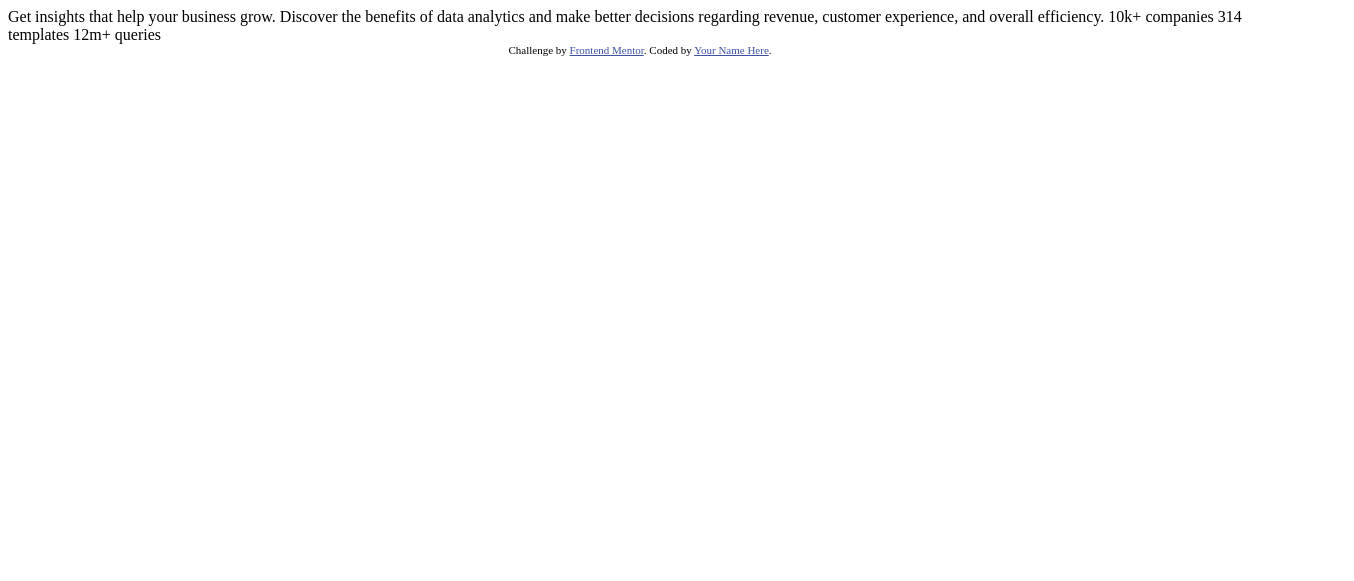
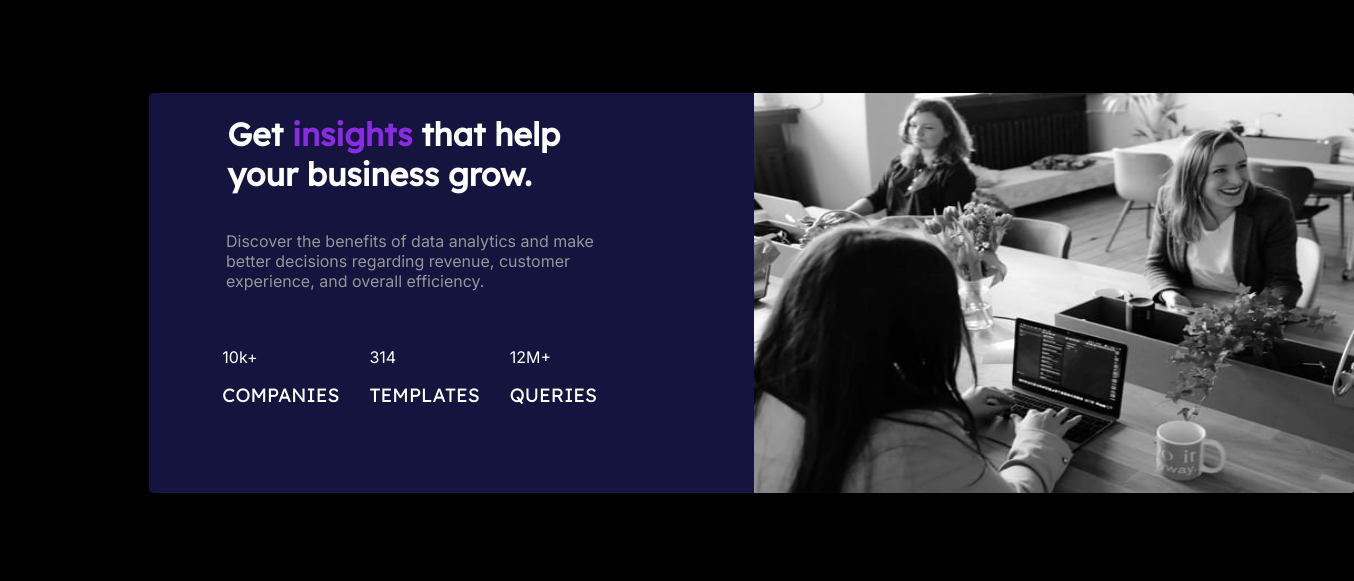
Before and after one commit to ZeusPod/cardchallengefm, a plain HTML site: page index.html in a window 1280 px wide. Shown: the whole page, 1354 px wide, since content can reach past the window. Drawn offline with Linux system fonts and the light colour scheme.

Commit message:
some styles add

```diff
--- /dev/null
+++ b/css/style.css
@@ -0,0 +1,84 @@
+@import url('https://fonts.googleapis.com/css2?family=Inter&family=Lexend+Deca&display=swap');
+
+body{
+    background-color: rgb(0, 0, 0);
+    padding: 5px;
+    width: 800px;
+    margin-left: 5%;
+
+}
+
+
+.card{
+    background-color: #14143f ;
+    border-radius: 1%;
+    display:flex;
+    padding-left: 25%;
+    margin:80px
+
+}
+
+.title{
+    color: white;
+    font-family: 'Lexend Deca', sans-serif;
+    margin:-28%;
+    margin-top:10px;
+    margin-left: -30%;
+
+}
+
+
+
+.txt1{
+    color: rgb(151, 150, 150);
+    font-family: 'Inter', sans-serif;
+    margin-left: -5px;
+    font-size: medium;
+}
+
+.count{
+    display: flex;
+    margin-left:-35%;
+    word-spacing: 1px;
+    margin-top: 25px;
+}
+
+.text{
+    color: white;
+    font-family: 'Lexend Deca', sans-serif;
+    font-size:larger;
+    margin-top: 15px;
+}
+
+.num{
+    color: white;
+    font-family: 'Inter', sans-serif;
+}
+
+
+span{
+    color: blueviolet;
+}
+
+.number{
+    padding: 15px;
+}
+
+.imagen1{
+    display:flex-end;
+    height: 400px;
+
+}
+
+.img1{
+    border-radius: 0px 3px 3px 0px;
+    width: 600px;
+    height:400px;
+
+
+}
+
+.descripcion{
+    margin-left: -118px;
+    margin-top: 150px;
+}
--- a/index.html
+++ b/index.html
@@ -1,33 +1,60 @@
 <!DOCTYPE html>
 <html lang="en">
-<head>
-  <meta charset="UTF-8">
-  <meta name="viewport" content="width=device-width, initial-scale=1.0"> <!-- displays site properly based on user's device -->
+  <head>
+    <meta charset="UTF-8" />
+    <meta name="viewport" content="width=device-width, initial-scale=1.0" />
+    <link rel="stylesheet" href="/css/style.css" />
+    <!-- displays site properly based on user's device -->
 
-  <link rel="icon" type="image/png" sizes="32x32" href="./images/favicon-32x32.png">
+    <link
+      rel="icon"
+      type="image/png"
+      sizes="32x32"
+      href="./images/favicon-32x32.png"
+    />
 
-  <title>Frontend Mentor | Stats preview card component</title>
+    <title>Frontend Mentor | Stats preview card component</title>
 
-  <!-- Feel free to remove these styles or customise in your own stylesheet 👍 -->
-  <style>
-    .attribution { font-size: 11px; text-align: center; }
-    .attribution a { color: hsl(228, 45%, 44%); }
-  </style>
-</head>
-<body>
+    <body>
+     <!-- Card body -->
+     <div class="card">
+      <!-- tilte -->
+      <div>
+        <div class="title">
+          <h1>Get <span>insights</span> that help <br> your business grow.</h1>
+        </div>
+        <!-- descripcion -->
+         <div class="descripcion">
+          <p class="txt1">
+             Discover the benefits of data analytics and make <br> better decisions
+             regarding revenue, customer <br>  experience, and overall efficiency.
+          </p>
+        </div>
+        <div>
+          <div class="count">
+            <div class="number">
+              <p class="num"> 10k+ </p>
+            <p class="text"> COMPANIES </p>
+            </div>
 
-  Get insights that help your business grow.
+            <div class="number">
+              <p class="num"> 314 </p>
+            <p class="text"> TEMPLATES </p>
+            </div>
 
-  Discover the benefits of data analytics and make better decisions regarding revenue, customer
-  experience, and overall efficiency.
+            <div class="number">
+            <p class="num"> 12M+ </p>
+            <p class="text"> QUERIES </p>
+          </div>
+        </div>
 
-  10k+ companies
-  314 templates
-  12m+ queries
+      </div>
 
-  <div class="attribution">
-    Challenge by <a href="https://www.frontendmentor.io?ref=challenge" target="_blank">Frontend Mentor</a>.
-    Coded by <a href="#">Your Name Here</a>.
-  </div>
-</body>
+    </div>
+
+    <div class="imagen1">
+    <img class="img1" src="/images/image-header-desktop.jpg" alt="">
+    </div>
+  </body>
+  </head>
 </html>
```
